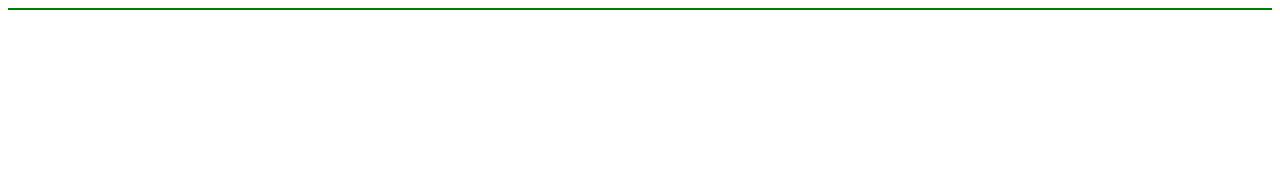
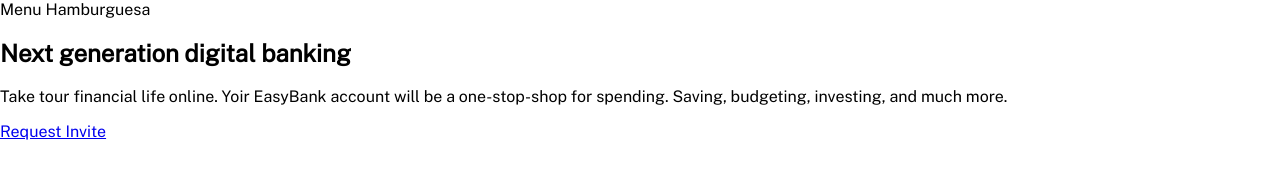
Before and after one commit to cjosue15/easy-bank-landing, a plain HTML site: page index.html in a window 1280 px wide. Drawn offline with nearby package versions, Linux system fonts and the light colour scheme.

Commit message:
Ok commit

```diff
--- a/index.html
+++ b/index.html
@@ -5,6 +5,16 @@
         <meta name="viewport" content="width=device-width, initial-scale=1.0" />
         <title>Document</title>
         <link rel="stylesheet" href="static/css/estilos.css" />
+        <link href="https://fonts.googleapis.com/css2?family=Public+Sans:ital,wght@0,400;1,300&display=swap" rel="stylesheet" />
     </head>
-    <body></body>
+    <body>
+        <header>
+            <span>Menu Hamburguesa</span>
+        </header>
+        <section class="hero">
+            <h1>Next generation digital banking</h1>
+            <p>Take tour financial life online. Yoir EasyBank account will be a one-stop-shop for spending. Saving, budgeting, investing, and much more.</p>
+            <a href="#">Request Invite</a>
+        </section>
+    </body>
 </html>
--- a/src/sass/estilos.scss
+++ b/src/sass/estilos.scss
@@ -1,3 +1,4 @@
 body {
-    border: 1px solid green;
+    font-family: 'Public Sans', sans-serif;
+    margin: 0;
 }
```
Also changed, not shown: static/css/estilos.css, 1 other file.
